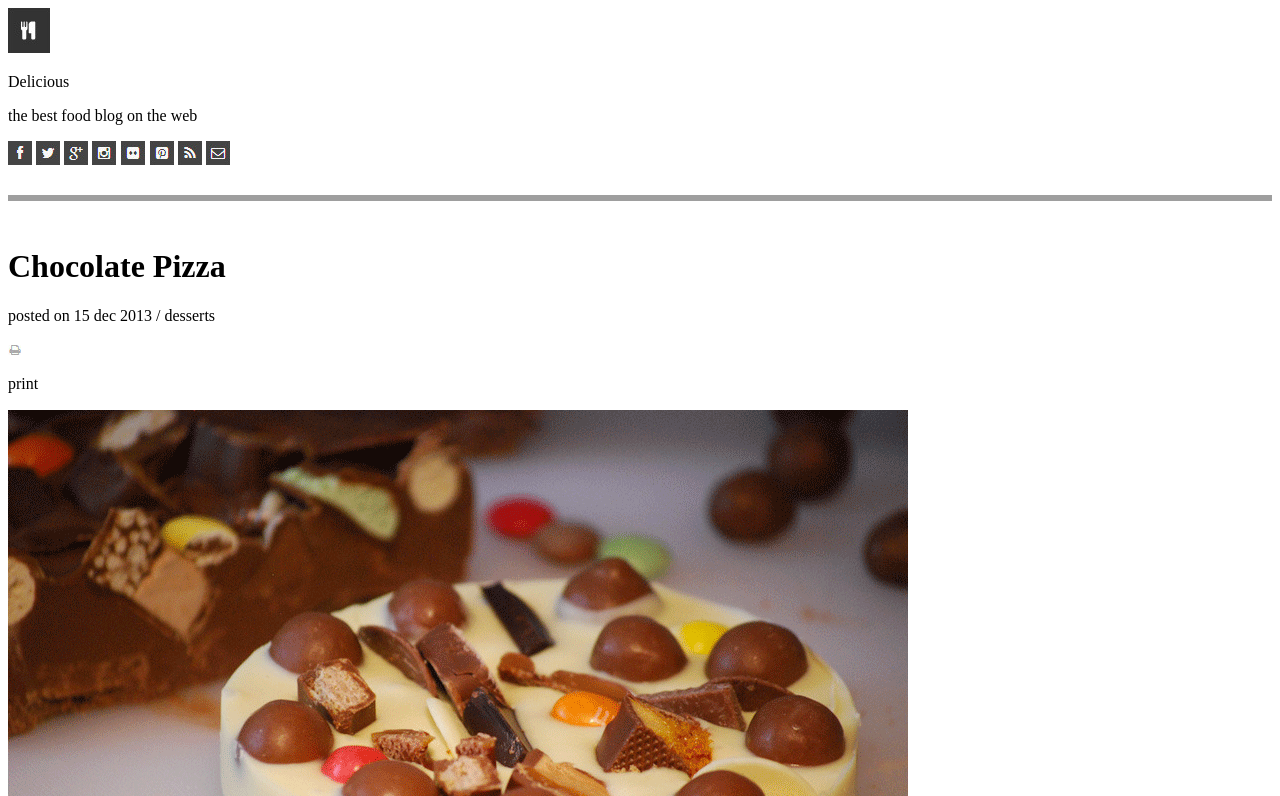
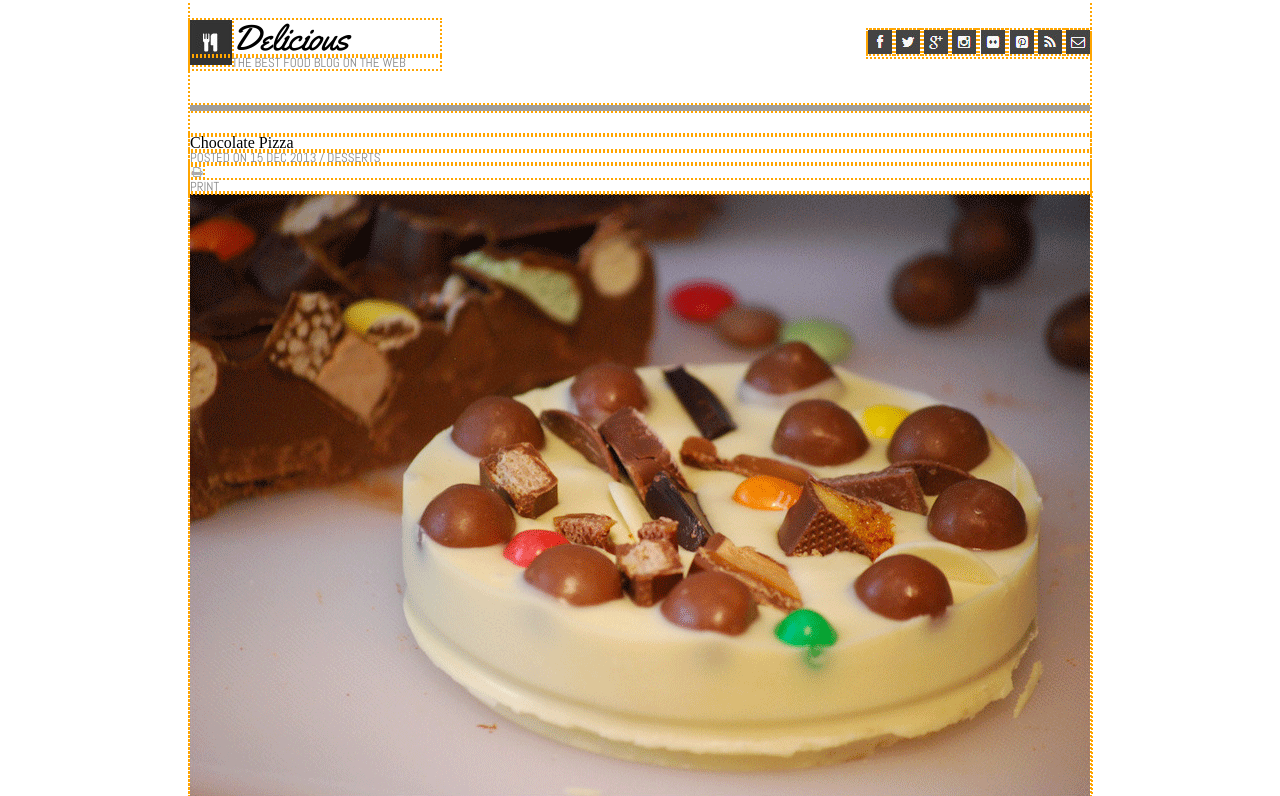
Before and after one commit to keitheck/chocolate-pizza, a plain HTML site: page index.html in a window 1280 px wide. Shown: the top 796 px of the page. Drawn offline with Linux system fonts and the light colour scheme; grey boxes are pictures that could not be loaded.

Commit message:
header done, reset.css added

```diff
--- a/index.html
+++ b/index.html
@@ -2,16 +2,20 @@
 <html>
 <head>
   <title>Chocolate Pizza</title>
+  <link href="reset.css" rel="stylesheet">
   <link href="styles.css" rel="stylesheet">
+  <link href="https://fonts.googleapis.com/css?family=Yellowtail"
+   rel="stylesheet">
+  <link href="https://fonts.googleapis.com/css?family=Abel" rel="stylesheet">
 </head>
   <header>
-    <div class="namd-logo">
-      <img src="img/logo.png" alt="logo">
+    <div class="name-logo">
+      <img src="img/logo.png" id="logo" alt="logo">
       <p class="delicious">Delicious</p>
       <p class="sub-txt">the best food blog on the web</p>
     </div>
 
-    <div class="img/social icons">
+    <div class="social-icons">
       <img src="img/fb-icon.png">
       <img src="img/twit-icon.png">
       <img src="img/gp-icon.png">
--- /dev/null
+++ b/reset.css
@@ -0,0 +1,48 @@
+/* http://meyerweb.com/eric/tools/css/reset/
+   v2.0 | 20110126
+   License: none (public domain)
+*/
+
+html, body, div, span, applet, object, iframe,
+h1, h2, h3, h4, h5, h6, p, blockquote, pre,
+a, abbr, acronym, address, big, cite, code,
+del, dfn, em, img, ins, kbd, q, s, samp,
+small, strike, strong, sub, sup, tt, var,
+b, u, i, center,
+dl, dt, dd, ol, ul, li,
+fieldset, form, label, legend,
+table, caption, tbody, tfoot, thead, tr, th, td,
+article, aside, canvas, details, embed,
+figure, figcaption, footer, header, hgroup,
+menu, nav, output, ruby, section, summary,
+time, mark, audio, video {
+	margin: 0;
+	padding: 0;
+	border: 0;
+	font-size: 100%;
+	font: inherit;
+	vertical-align: baseline;
+}
+/* HTML5 display-role reset for older browsers */
+article, aside, details, figcaption, figure,
+footer, header, hgroup, menu, nav, section {
+	display: block;
+}
+body {
+	line-height: 1;
+}
+ol, ul {
+	list-style: none;
+}
+blockquote, q {
+	quotes: none;
+}
+blockquote:before, blockquote:after,
+q:before, q:after {
+	content: '';
+	content: none;
+}
+table {
+	border-collapse: collapse;
+	border-spacing: 0;
+}
--- a/styles.css
+++ b/styles.css
@@ -1,9 +1,55 @@
+* {
+  outline: dotted 2px orange;
+}
+
+html {
+  width: 900px;
+  margin: auto;
+}
+
+.name-logo {
+  margin-top: 20px;
+  display: inline-block;
+  width: 250px;
+}
+
+.sub-txt {
+  text-transform: uppercase;
+  font-family: 'Abel', sans-serif;
+  color: #888;
+  font-size: 13px;
+}
+
+#logo {
+  float:left;
+  z-index: 0;
+}
+
+.delicious {
+  font-family: 'Yellowtail', cursive;
+  font-size: 36px;
+  z-index: 1;
+}
+
+.social-icons {
+  /* display: inline; */
+  float: right;
+  margin-top: 30px;
+}
+
+/*via: ibrahimjabbari codepen*/
 hr.style11 {
 	height: 6px;
 	background: url(http://ibrahimjabbari.com/english/images/hr-11.png) repeat-x 0 0;
     border: 0;
+  margin-top: 35px;
 }
 
+
+
+
+
+/*via stackoverflow*/
 .line {
     border-bottom: 1px solid black;
     text-align:center;
```
